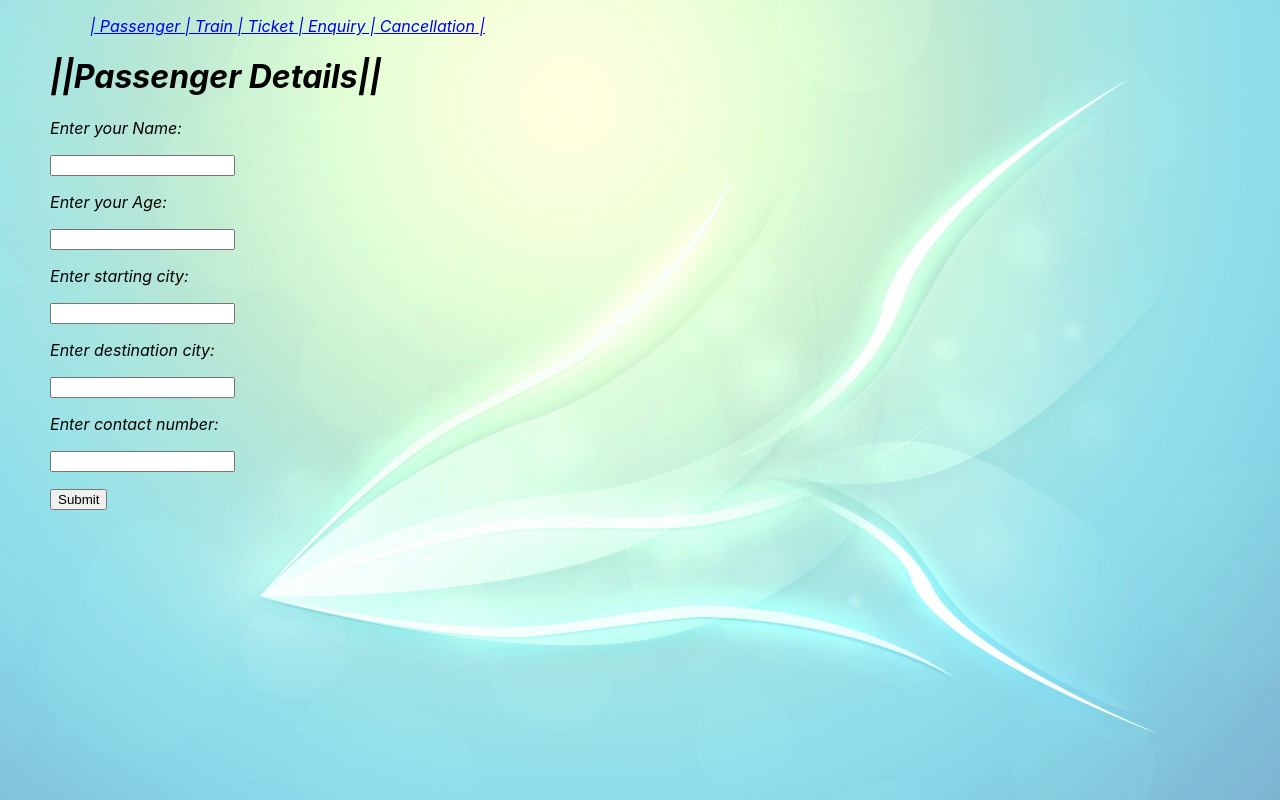
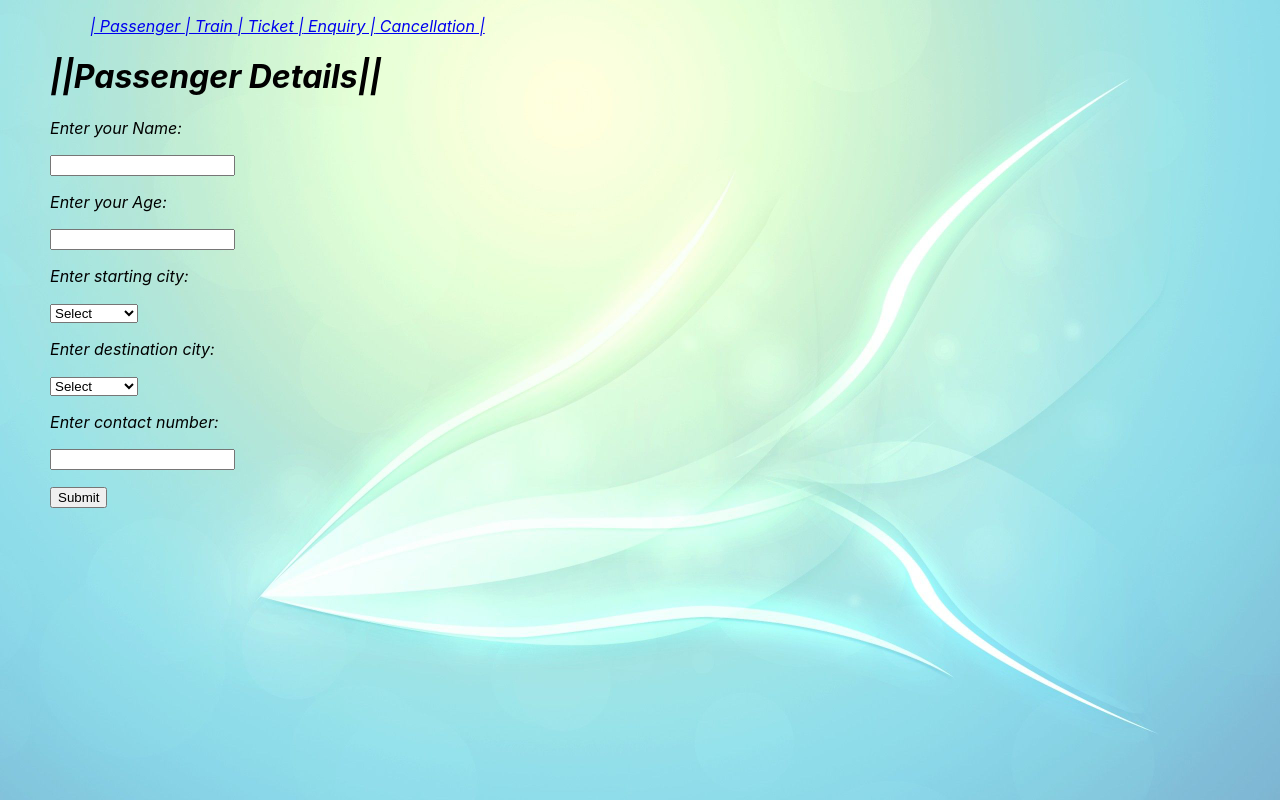
Before and after one commit to rajdeepd192/Ticket-booking-react, a React (Create React App) app: page /passenger in a window 1280 px wide. Built offline with nearby package versions, Linux system fonts and the light colour scheme.

Commit message:
Dropdowns and Cancellation

```diff
--- a/src/CancelForm.js
+++ b/src/CancelForm.js
@@ -7,7 +7,7 @@ export default class FormCan extends React.Component {
         super(props);
         this.state = {
             passenger_id: null,
-            submitted: false
+
         }
     }
     idChangeHandler = (event) => {
@@ -18,7 +18,7 @@ export default class FormCan extends React.Component {
         event.preventDefault();
         axios.delete('http://localhost:8080/Cancel/deletepassenger/'+this.state.passenger_id)
         .then(response => {
-            this.setState({submitted: true});
+          alert("Ticket Cancelled");
         });
       }
       render() {
@@ -31,16 +31,11 @@ export default class FormCan extends React.Component {
                 onChange={this.idChangeHandler}
               />
                <p>
-              <input type='submit'/>
+              <input type='submit' value="Delete"/>
               </p>
             </form>
-            {this.state.submitted}
+
             </div>
           );
     }
 }
-
-function deleteRow(row){
-    // var d = row.parentNode.parentNode.rowIndex;
-    document.getElementById('passengers').deleteRow(this.state.passenger_id);
- }
--- a/src/PassengerForm.js
+++ b/src/PassengerForm.js
@@ -68,15 +68,35 @@ export default class Form extends React.Component {
                 onChange={this.ageChangeHandler}
               />
               <p>Enter starting city:</p>
-              <input
+              {/* <input
                 type="text"
                 onChange={this.start_cityChangeHandler}
-              />
+              /> */}
+              < p onChange= {this.start_cityChangeHandler}>
+                <select value= {this.state.start_city}>
+                <option value="Null">Select</option>
+                  <option value="Kolkata">Kolkata</option>
+                  <option value="Hyderabad">Hyderabad</option>
+                  <option value="Delhi">Delhi</option>
+                  <option value="Pune">Pune</option>
+                  <option value="Vizag">Vizag</option>
+                  </select></ p>
+
               <p> Enter destination city: </p>
-              <input
+              {/* <input
                 type="text"
                 onChange={this.end_cityChangeHandler}
-                />
+                /> */}
+                < p onChange= {this.end_cityChangeHandler}>
+                <select value= {this.state.end_city}>
+                <option value="Null">Select</option>
+                  <option value="Kolkata">Kolkata</option>
+                  <option value="Hyderabad">Hyderabad</option>
+                  <option value="Delhi">Delhi</option>
+                  <option value="Pune">Pune</option>
+                  <option value="Vizag">Vizag</option>
+                  </select></ p>
+
               <p> Enter contact number: </p>
               <input
                 type="text"
```
Also changed, not shown: 1 other file (tests, documents, lock files or other folders).
